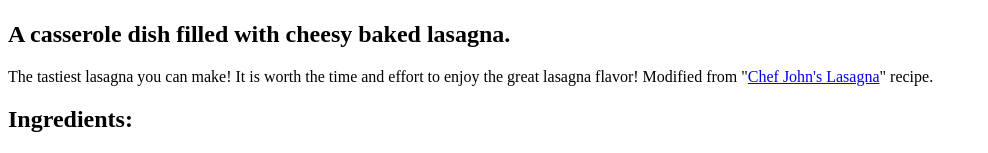
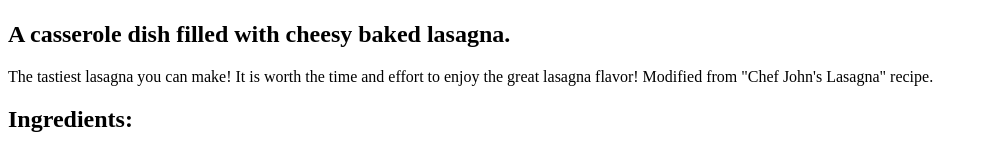
Before and after one commit to PlaidFlannel/odin-recipes, a plain HTML site: page recipes/lasagna.html in a window 1280 px wide. Shown: the part 393-546 px from the top of the page, without its empty margins (0-988 px from the left). Drawn offline with Linux system fonts and the light colour scheme.

Commit message:
removed a link from lasaga recipe

```diff
--- a/recipes/lasagna.html
+++ b/recipes/lasagna.html
@@ -9,7 +9,7 @@
     <h1>Lasagna</h1>
     <img src="https://imagesvc.meredithcorp.io/v3/mm/image?url=https%3A%2F%2Fpublic-assets.meredithcorp.io%2F95315c70d76b24dc3399919987a77895%2F1648675872AE6C6232-B500-480A-9B96-11E0870BE678.jpeg&q=60&c=sc&orient=true&poi=auto&h=512" alt="A casserole dish filled with cheesy baked lasagna."height="310" width="410">
     <p><h2>A casserole dish filled with cheesy baked lasagna.</h2></p>
-    <p>The tastiest lasagna you can make! It is worth the time and effort to enjoy the great lasagna flavor! Modified from "<a href="https://www.allrecipes.com/recipe/233661/chef-johns-lasagna/">Chef John's Lasagna</a>" recipe. </p>
+    <p>The tastiest lasagna you can make! It is worth the time and effort to enjoy the great lasagna flavor! Modified from "Chef John's Lasagna" recipe. </p>
     <h2>Ingredients:</h2>
     <ul>
         <li>1 pound lean ground beef</li>
```
